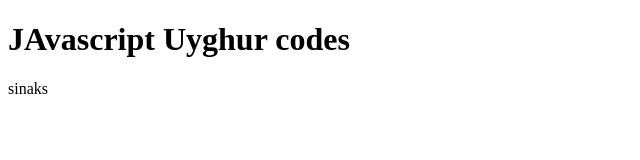
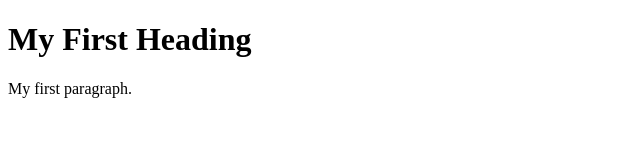
Before and after one commit to yitekchi/Yitekchi.github.io, a plain HTML site: page index.html in a window 1280 px wide. Shown: the whole page, without its empty margins (0-640 px from the left). Drawn offline with Linux system fonts and the light colour scheme.

Commit message:
Update index.html

```diff
--- a/index.html
+++ b/index.html
@@ -4,8 +4,8 @@
 <html>
 <body>
 
-<h1>JAvascript Uyghur  codes</h1>
-  <p> sinaks</p>
+<h1>My First Heading</h1>
+<p>My first paragraph.</p>
 
 
 </body>
```
